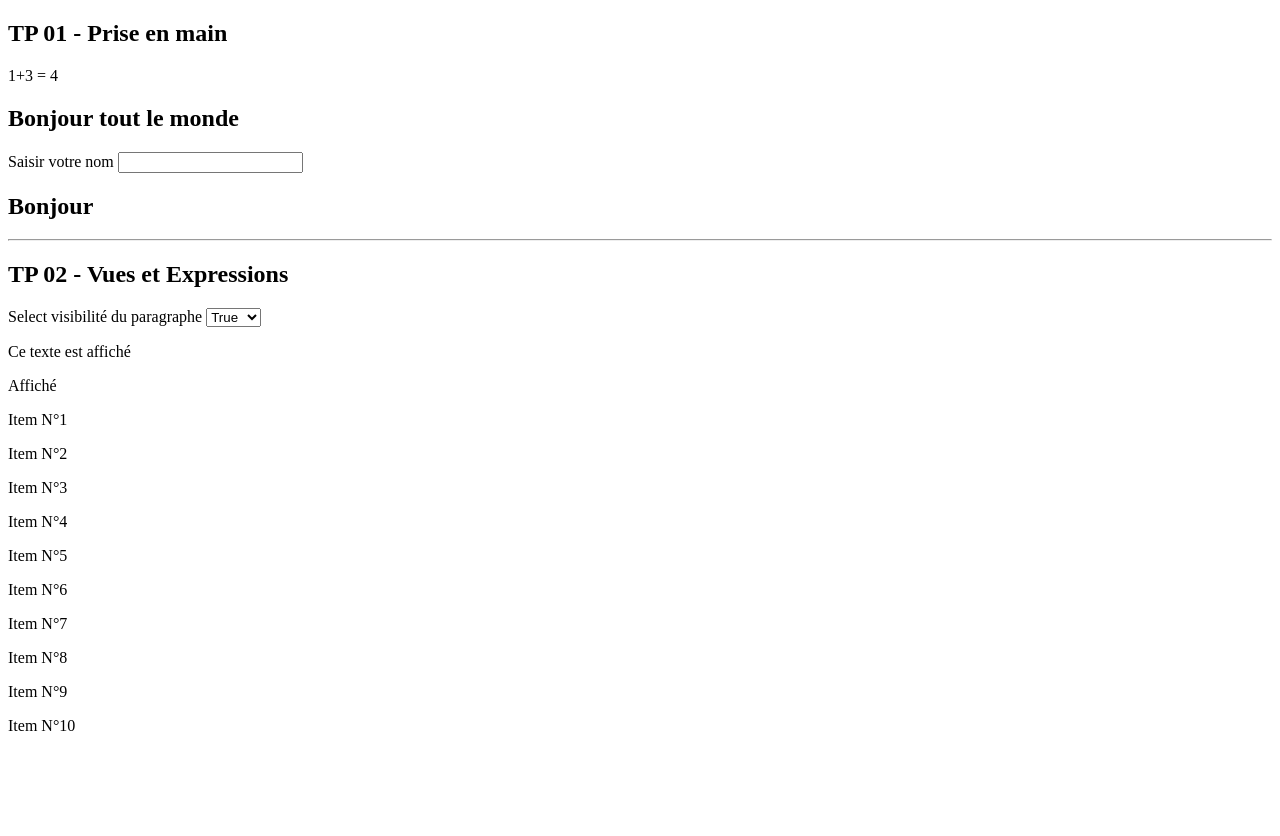
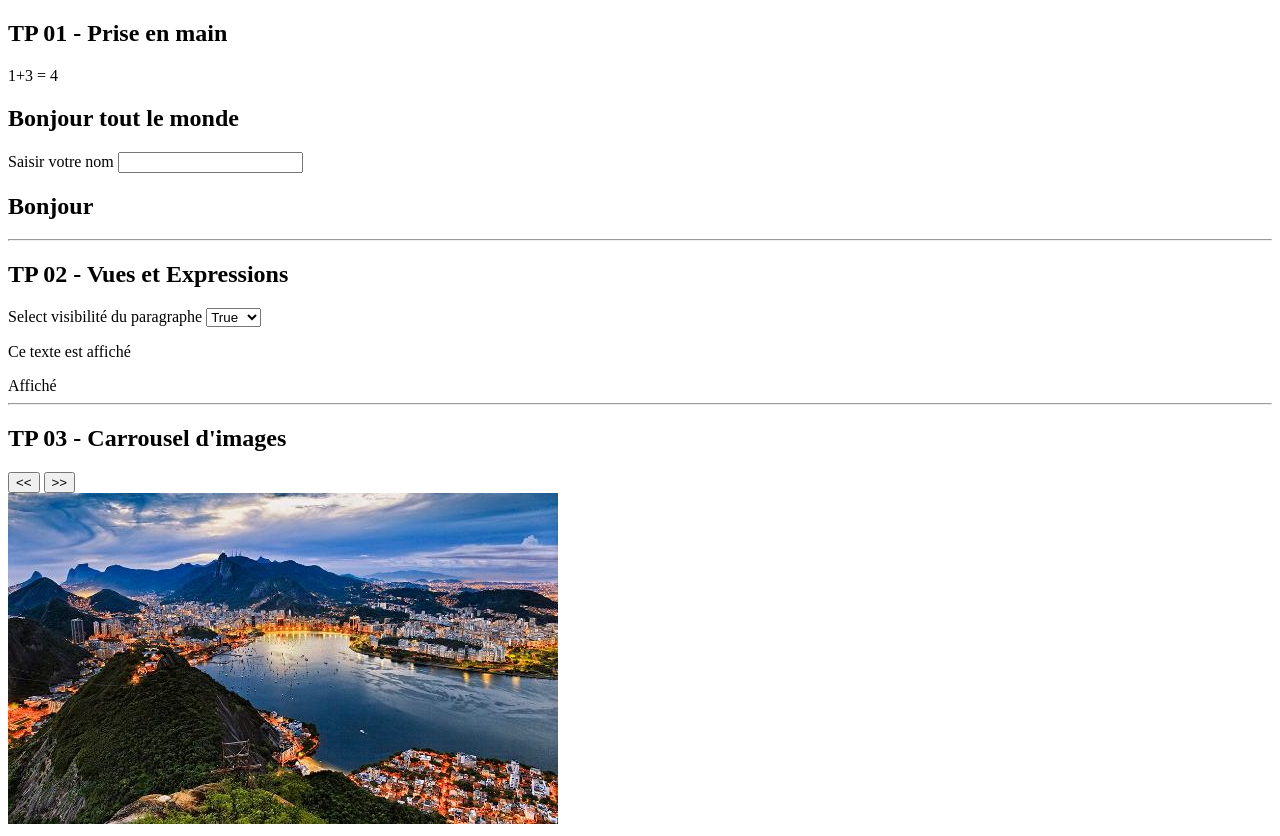
Before and after one commit to afrugier/formation-frontend, a website built with webpack: page 05-angularjs/public/index.html in a window 1280 px wide. Before the commit the page ends 800 px from the top, so only its background shows below. Built offline with nearby package versions, Linux system fonts and the light colour scheme; some packages are replaced by stand-ins of ours.

Commit message:
05-angularsjs-tp03

```diff
--- a/05-angularjs/public/index.html
+++ b/05-angularjs/public/index.html
@@ -1,5 +1,5 @@
 <!DOCTYPE html>
-<html lang="fr" ng-app>
+<html lang="fr" ng-app="tripApp">
 
 <head>
     <meta charset="UTF-8">
@@ -7,8 +7,6 @@
     <title>AngularJS TP</title>
 </head>
 
-<!-- TODO ajouter la directive ng-app -->
-
 <body>
     <script src="bundle.js"></script>
 </body>
--- a/05-angularjs/src/index.js
+++ b/05-angularjs/src/index.js
@@ -5,6 +5,10 @@ import angular from 'angular'
 // récupération de la page HTML ./tp01/expressions.html à l'aide de Webpack
 import tplTp01 from './tp01/expressions.html'
 import tplTp02 from './tp02/vues.html'
+import tplTp03 from './tp03/carrousel.html'
+import CarrouselCtrl from './tp03/carrousel.controller'
 
 // insertion du code HTML dans le corps de la page principale
-document.querySelector('body').innerHTML = [tplTp01, tplTp02].join('<hr>')
+document.querySelector('body').innerHTML = [tplTp01, tplTp02, tplTp03].join('<hr>')
+
+angular.module('tripApp', []).controller(CarrouselCtrl.name, CarrouselCtrl)
--- a/05-angularjs/src/tp02/vues.html
+++ b/05-angularjs/src/tp02/vues.html
@@ -16,7 +16,7 @@
         <div ng-switch-when="false">Caché</div>
         <div ng-switch-default>Par Défault</div>
     </div>
-    <div ng-repeat="item in [1,2,3,4,5,6,7,8,9,10]">
+    <div ng-repeat="item in [1,2,3,4,5,6,7,8,9,10]" ng-show="show == ''">
         <p>Item N°{{item}}</p>
     </div>
 
--- /dev/null
+++ b/05-angularjs/src/tp03/carrousel.controller.js
@@ -0,0 +1,26 @@
+export default function CarrouselCtrl($scope, $interval) {
+    $scope.images = [
+        { 'name': 'New York', 'url': 'img/nyc.jpg' },
+        { 'name': 'Paris', 'url': 'img/paris.jpg' },
+        { 'name': 'Rio de Janeiro', 'url': 'img/rio-de-janeiro.jpg' },
+        { 'name': 'Rome', 'url': 'img/rome.jpg' },
+        { 'name': 'Tokyo', 'url': 'img/tokyo.jpg' }
+    ];
+    $scope.currentId = 0;
+
+    $scope.next = function(){
+        if($scope.currentId == $scope.images.length-1)
+            $scope.currentId = 0;
+        else
+            $scope.currentId++;
+    };
+
+    $interval( () => $scope.next(), 2000);
+
+    $scope.previous = function(){
+        if($scope.currentId == 0)
+            $scope.currentId = $scope.images.length-1;
+        else
+            $scope.currentId--;
+    };
+}
--- /dev/null
+++ b/05-angularjs/src/tp03/carrousel.html
@@ -0,0 +1,11 @@
+<section id="tp03">
+    <h1>TP 03 - Carrousel d'images</h1>
+    <div ng-controller="CarrouselCtrl">
+
+        <button type="button" ng-click="previous()"><<</button>
+        <button type="button" ng-click="next()">>></button>
+
+        <br/>
+        <img ng-src='{{images[currentId].url}}' />
+    </div>
+</section>
```
